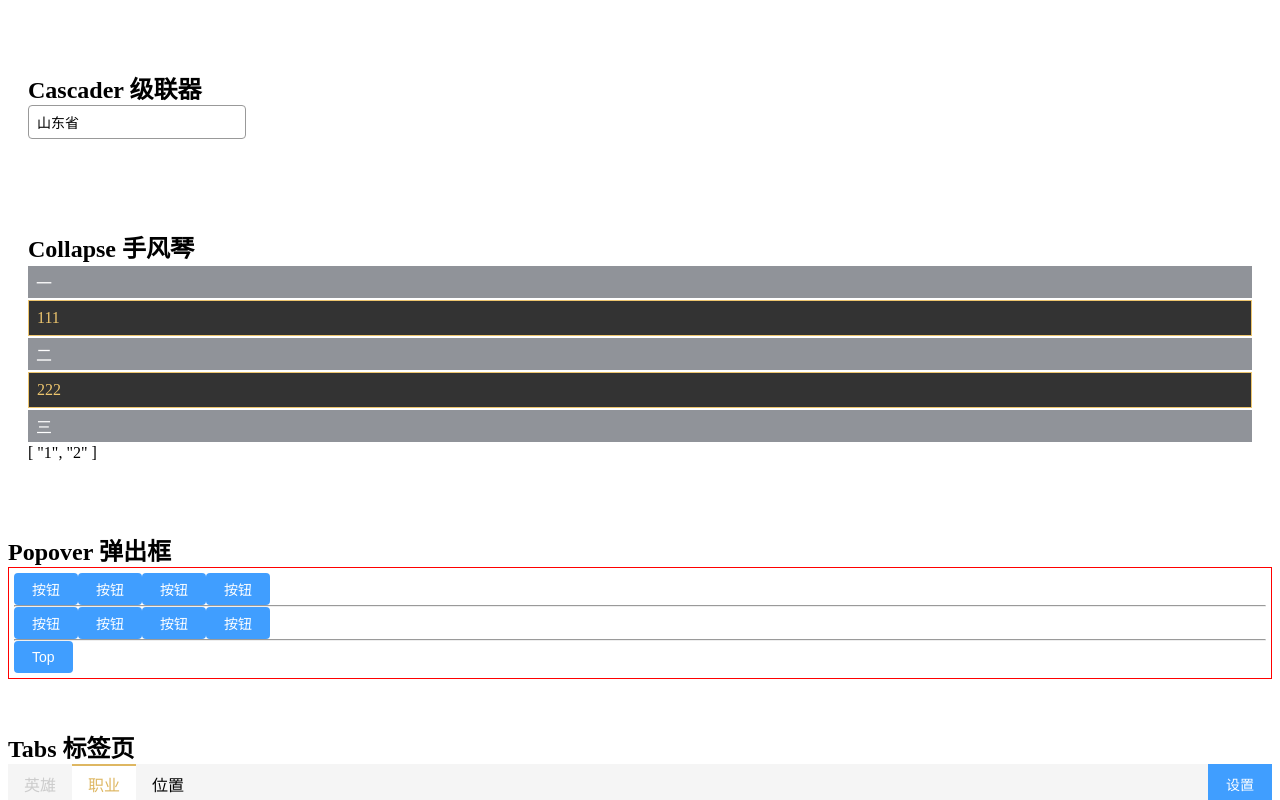
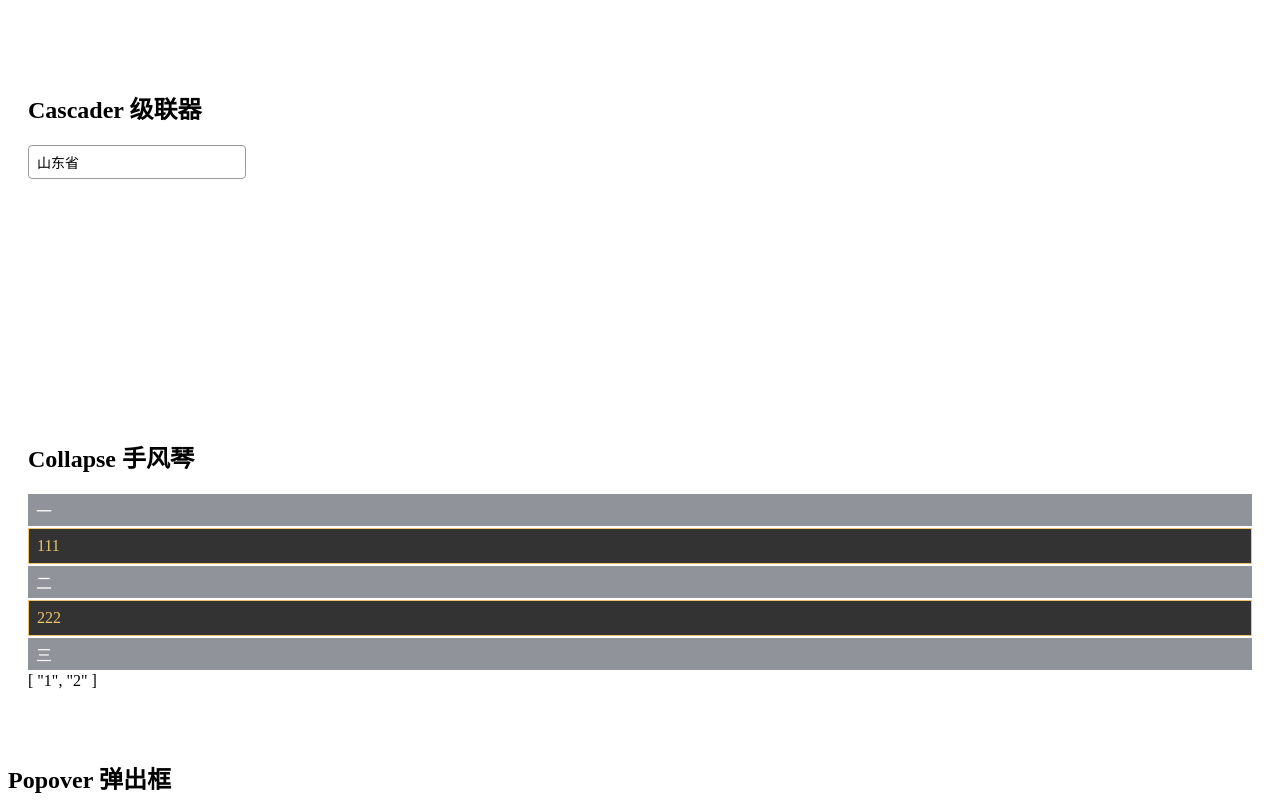
Before and after one commit to yingjieweb/league-ui, a Vue app: page / in a window 1280 px wide. Shown: the top 800 px of the page. Built offline with nearby package versions, Linux system fonts and the light colour scheme; the HTML template or start-up script is replaced by a standard one.

Commit message:
basic implement Cascader

```diff
--- a/src/App.vue
+++ b/src/App.vue
@@ -1,8 +1,8 @@
 <template>
   <div id="app">
-    <section style="margin-top: 50px; padding: 20px;">
+    <section style="margin-top: 50px; margin-bottom: 200px; padding: 20px;">
       <h2>Cascader 级联器</h2>
-      <lol-cascader :source="cascaderDataSource" :selected.sync="selectedCascaderData">
+      <lol-cascader :source.sync="cascaderDataSource" :selected.sync="selectedCascaderData" :load-data="loadData">
         <lol-input value="山东省"></lol-input>
       </lol-cascader>
     </section>
@@ -196,7 +196,9 @@
 
       <lol-button icon-name="loading" :is-loading="true">button</lol-button>
       <lol-button icon-name="loading" :is-loading="isLoading1" @click="isLoading1 = !isLoading1">button</lol-button>
-      <lol-button icon-name="loading" icon-position="right" :is-loading="isLoading2" @click="isLoading2 = !isLoading2">button</lol-button>
+      <lol-button icon-name="loading" icon-position="right" :is-loading="isLoading2" @click="isLoading2 = !isLoading2">
+        button
+      </lol-button>
       <br><br>
 
       <h3>Button Group</h3>
@@ -220,11 +222,17 @@
 <script>
   import district from "./database/district"
 
-  function ajax (parentId = 0) {
-    return district.filter( item => item.parentId === parentId)
+  function ajax(parentId = 0) {
+    return new Promise((success, fail) => {
+      setTimeout(() => {
+        let result = district.filter((item) => item.parentId === parentId)
+        /*result.forEach(node => {
+          node.isLeaf = district.filter(item => item.parentId === node.id).length <= 0
+        })*/
+        success(result)
+      }, 1000)
+    })
   }
-
-  console.log(ajax())
 
   export default {
     name: 'App',
@@ -236,7 +244,7 @@
         selectedTab: 'career',
         selectedCollapseItem: ['1', '2'],
         selectedCascaderData: [],
-        cascaderDataSource: ajax()
+        cascaderDataSource: []
         /*cascaderDataSource: [{
           name: '山东',
           children: [{
@@ -274,12 +282,17 @@
         }]*/
       }
     },
+    created() {
+      ajax(0).then(result => {
+        this.cascaderDataSource = result
+      })
+    },
     methods: {
       inputChange(value) {
         console.log(value)
       },
       showToast() {
-        this.$toast(`I am <strong>加粗文字</strong> ${parseInt(Math.random()*100)}`, {
+        this.$toast(`I am <strong>加粗文字</strong> ${parseInt(Math.random() * 100)}`, {
           closeButton: {
             text: '知道了',
             callback: (toast) => {
@@ -291,13 +304,18 @@
           position: 'middle',
           autoClose: 10
         })
+      },
+      loadData (onClickItemId, updateSource) {
+        ajax(onClickItemId.id).then(onClickItemChildren => {
+          updateSource(onClickItemChildren)
+        })
       }
     }
   }
 </script>
 
 <style lang="scss" scoped>
-  * {
+  /** {
     margin: 0;
     padding: 0;
     box-sizing: border-box;
@@ -307,13 +325,15 @@
     font-size: 14px;
     background-color: #F1F1F1;
     border: 1px solid darkgoldenrod;
-  }
-  .demoCol{
+  }*/
+
+  .demoCol {
     height: 50px;
     border: 1px solid red;
     background-color: #33A03D;
   }
-  .demoContainers{
+
+  .demoContainers {
     border: 1px solid red;
     min-height: 100px;
   }
--- a/src/components/Cascader/LolCascader.vue
+++ b/src/components/Cascader/LolCascader.vue
@@ -29,6 +29,9 @@
       height: {
         type: [String, Number],
         default: 180
+      },
+      loadData: {
+        type: Function
       }
     },
     data() {
@@ -49,6 +52,47 @@
     methods: {
       onUpdateSelected(updatedSelected) {
         this.$emit('update:selected', updatedSelected)
+        let onClickItem = updatedSelected[updatedSelected.length - 1]
+
+        let simplest = (children, id) => {
+          return children.filter(item => item.id === id)[0]
+        }
+        let complex = (children, id) => {
+          let noChildren = []
+          let hasChildren = []
+          children.forEach(item => {
+            if (item.children) {
+              hasChildren.push(item)
+            } else {
+              noChildren.push(item)
+            }
+          })
+          let found = simplest(noChildren, id)
+          if (found) {
+            return found
+          } else {
+            found = simplest(hasChildren, id)
+            if (found) { return found }
+            else {
+              for (let i = 0; i < hasChildren.length; i++) {
+                found = complex(hasChildren[i].children, id)
+                if (found) {
+                  return found
+                }
+              }
+              return undefined
+            }
+          }
+        }
+
+        let updateSource = (onClickItemChildren) => {
+          let sourceCopy = JSON.parse(JSON.stringify(this.source))
+          let toUpdate = complex(sourceCopy, onClickItem.id)
+          toUpdate.children = onClickItemChildren
+
+          this.$emit('update:source', sourceCopy)
+        }
+        this.loadData(onClickItem, updateSource)  //调用外界传入的函数
       }
     }
   }
--- a/src/components/Cascader/LolCascaderList.vue
+++ b/src/components/Cascader/LolCascaderList.vue
@@ -80,7 +80,6 @@
 
     &-left {
       height: 100%;
-      padding: .3em 0em;
       overflow: auto;
 
       &-item {
```
